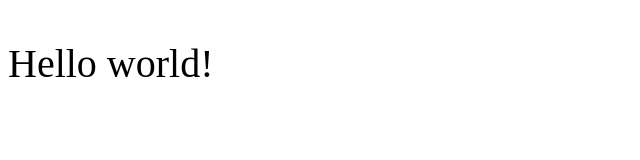
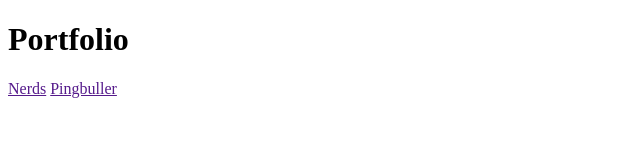
Before and after one commit to natein/natein.github.io, a plain HTML site: page index.html in a window 1280 px wide. Shown: the whole page, without its empty margins (0-640 px from the left). Drawn offline with Linux system fonts and the light colour scheme.

Commit message:
Update index.html

```diff
--- a/index.html
+++ b/index.html
@@ -4,10 +4,12 @@
     <meta charset="utf-8">
     <link rel="stylesheet" href="css/style.css"/>
     <script src="js/main.js" type="text/javascript"></script>
-    <title>Main Page</title>
+    <title>Portfolio</title>
 </head>
 
 <body>
-<p>Hello world!</p>
+    <h1>Portfolio</h1>
+    <a href="">Nerds</a>
+    <a href="">Pingbuller</a>
 </body>
 </html>
```
